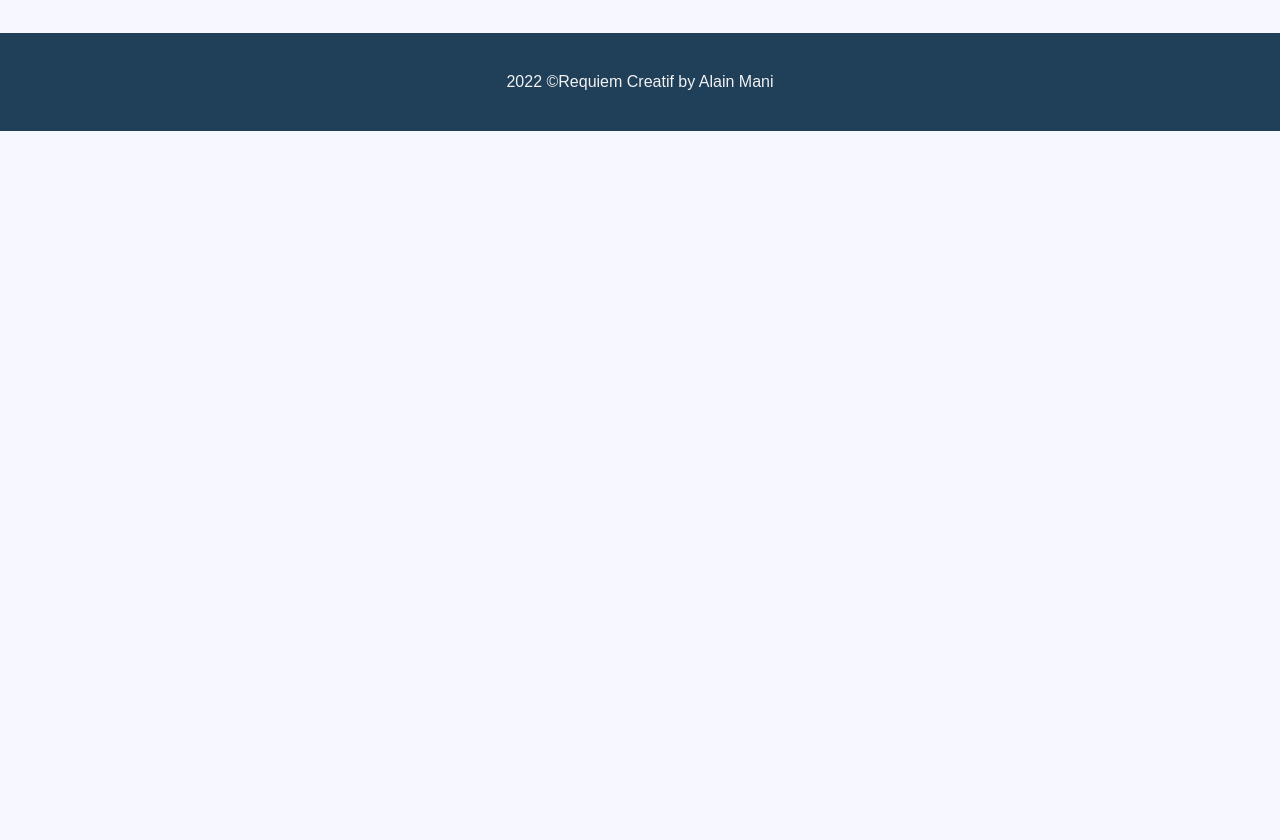
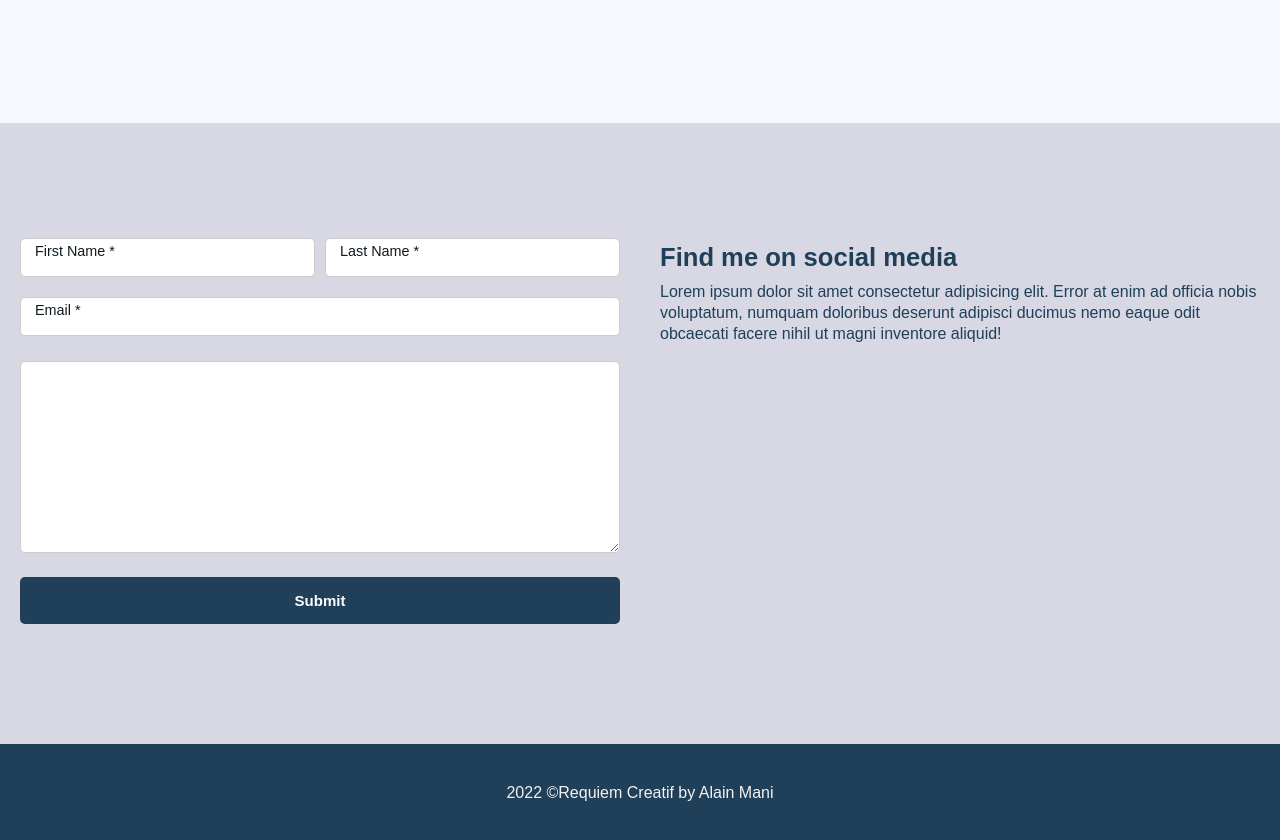
Before and after one commit to requiemcreatif/personal-web-v1-react, a React (Create React App) app: page / in a window 1280 px wide. Shown: the part 1360-2200 px from the top of the page. Before the commit the page ends 1491 px from the top, so only its background shows below. Built offline with nearby package versions, Linux system fonts and the light colour scheme; a web font is replaced by a local one.

Commit message:
contact form created

```diff
--- a/src/App.css
+++ b/src/App.css
@@ -106,7 +106,7 @@ h2 {
 
 /* Card animations */
 .card {
-  width: 310px;
+  width: 295px;
   height: 250px;
   border-radius: 10px;
   background: #ffffff;
@@ -115,10 +115,11 @@ h2 {
   border: 0.5px solid #c3c6ce;
   transition: 0.5s ease-out;
   overflow: visible;
+  margin: 1rem;
 }
 
 .card-details {
-  color: black;
+  color: #053651;
   height: 100%;
   gap: 0.5em;
   display: grid;
@@ -130,7 +131,7 @@ h2 {
   width: 60%;
   border-radius: 0.5rem;
   border: none;
-  background-color: #008bf8;
+  background-color: #053651;
   color: #fff;
   font-size: 1.5rem;
   padding: 1rem 1rem;
@@ -142,22 +143,63 @@ h2 {
 }
 
 .text-body {
-  color: rgb(134, 134, 134);
+  color: #053651;
 }
 
 /*Text*/
 .text-title {
   font-size: 1.5em;
-  font-weight: bold;
+  font-weight: 600;
 }
 
 /*Hover*/
 .card:hover {
-  border-color: #008bf8;
+  border-color: #053651;
   box-shadow: 0 4px 18px 0 rgba(0, 0, 0, 0.25);
+  scale: 1.05;
 }
 
 .card:hover .card-button {
   transform: translate(-50%, 50%);
   opacity: 1;
+  cursor: pointer;
 }
+
+/* ContactForm style */
+
+.input-group {
+  position: relative;
+}
+
+.input {
+  border: solid 1.5px #9e9e9e;
+  border-radius: 1rem;
+  background: none;
+  padding: 1rem;
+  font-size: 1.5rem;
+  color: #053651;
+  transition: border 150ms cubic-bezier(0.4, 0, 0.2, 1);
+}
+
+.user-label {
+  position: absolute;
+  left: 15px;
+  color: #e8e8e8;
+  pointer-events: none;
+  transform: translateY(1rem);
+  transition: 150ms cubic-bezier(0.4, 0, 0.2, 1);
+}
+
+.input:focus,
+input:valid {
+  outline: none;
+  border: 1.5px solid #1a73e8;
+}
+
+.input:focus ~ label,
+input:valid ~ label {
+  transform: translateY(-50%) scale(0.8);
+  background-color: #d8d8e4;
+  /* padding: 0 0.2em; */
+  color: #2998d5;
+}
--- a/src/App.js
+++ b/src/App.js
@@ -7,6 +7,8 @@ import Navbar from "./components/Navbar";
 import Cards from "./components/Cards";
 import Footer from "./components/Footer";
 import Header from "./components/Header";
+import Contact from "./components/Contact";
+import Contactform from "./components/Contactform";
 import styled from "styled-components";
 
 //https://dev.to/requiemcreatif
@@ -27,6 +29,9 @@ function App() {
           <Navbar toggleTheme={toggleTheme} isDarkTheme={isDarkTheme} />
           <Header />
           <Cards />
+          <Contactform />
+          {/* <Contact /> */}
+
           <Footer />
           <Routes>
             {/* <Route path="/" element={<App />} /> */}
--- /dev/null
+++ b/src/components/Contact.js
@@ -0,0 +1,162 @@
+import React from "react";
+import styled from "styled-components";
+
+const FormDiv = styled.div`
+  display: flex;
+  flex-direction: column;
+  align-items: center;
+
+  form {
+    padding: 0 2rem;
+    width: 100%;
+    display: flex;
+    flex-direction: column;
+    align-items: center;
+
+    // form second div
+    div {
+      display: flex;
+      flex-direction: column;
+      align-items: center;
+      //margin: 1rem 0;
+      width: 100%;
+      textarea {
+        width: 100%;
+        padding: 1rem;
+        border: 0.5px solid #ccc;
+        border-radius: 5px;
+      }
+      label {
+        display: flex;
+        flex-direction: column;
+        align-items: center;
+        margin: 1rem 0;
+        width: 100%;
+        input {
+          width: 100%;
+          padding: 1rem;
+          border: 0.5px solid #ccc;
+          border-radius: 5px;
+          margin: 0.5rem 0;
+        }
+      }
+    }
+
+    div:first-of-type {
+      display: flex;
+      flex-direction: row;
+      gap: 1rem;
+
+      @media (max-width: 768px) {
+        flex-direction: column;
+        gap: 0;
+      }
+    }
+  }
+
+  button {
+    width: 100%;
+    padding: 1.5rem;
+    border: none;
+    border-radius: 5px;
+    background-color: #203f59;
+    //border: 0.5px solid #c3c6ce;
+    color: #fff;
+    font-size: 1.5rem;
+    font-weight: 600;
+    margin: 1rem 0;
+    cursor: pointer;
+    transition: all 0.3s ease-in-out;
+    &:hover {
+      background-color: #fe5f55; // 203f59
+      color: #fff;
+      //scale: 1.1;
+    }
+  }
+`;
+
+const Wrapper = styled.div`
+  background: #d8d8e4;
+  padding: 5rem 0;
+  margin: 5rem auto;
+  max-width: 1300px;
+  display: grid;
+  grid-template-columns: 1fr 1fr;
+
+  @media (max-width: 768px) {
+    padding: 0 2rem;
+    grid-template-columns: 1fr;
+    grid-template-areas:
+      "one"
+      "two";
+    .one {
+      grid-area: two;
+    }
+    .two {
+      grid-area: one;
+    }
+  }
+`;
+
+const InfoDiv = styled.div`
+  padding: 2rem;
+  display: flex;
+  flex-direction: column;
+  gap: 1rem;
+
+  h3 {
+    font-size: 1.6em;
+    font-weight: 600;
+  }
+  p {
+    line-height: 1.3;
+    //padding: 0 2rem;
+  }
+`;
+
+const Div = styled.div`
+  background: #d8d8e4;
+  padding: 1rem 0;
+`;
+
+const Contact = () => {
+  return (
+    <Div>
+      <Wrapper>
+        <FormDiv className="one">
+          {/* <h2>Contact</h2> */}
+          <form>
+            <div>
+              <label>
+                <input type="text" placeholder="Name *" />
+              </label>
+              <label>
+                <input type="text" placeholder="Last Name *" />
+              </label>
+            </div>
+            <div>
+              <label>
+                <input type="text" placeholder="Email *" />
+              </label>
+              <label>
+                <textarea name="" id="" cols="30" rows="10"></textarea>
+              </label>
+            </div>
+
+            <button>Submit</button>
+          </form>
+        </FormDiv>
+        <InfoDiv className="two">
+          <h3 className="font">Find me on social media</h3>
+          <p className="font">
+            Lorem ipsum dolor sit amet consectetur adipisicing elit. Error at enim ad officia nobis
+            voluptatum, numquam doloribus deserunt adipisci ducimus nemo eaque odit obcaecati facere
+            nihil ut magni inventore aliquid!
+          </p>
+        </InfoDiv>
+      </Wrapper>
+    </Div>
+  );
+};
+
+export default Contact;
--- /dev/null
+++ b/src/components/Contactform.js
@@ -0,0 +1,177 @@
+import React from "react";
+import styled from "styled-components";
+
+const Div = styled.div`
+  background: #d8d8e4;
+  padding: 1rem 0;
+`;
+
+const Wrapper = styled.div`
+  font-family: "blinker", sans-serif;
+
+  display: grid;
+  grid-template-columns: repeat(2, 1fr);
+  background: #d8d8e4;
+  padding: 5rem 0;
+  margin: 5rem auto;
+  max-width: 1300px;
+
+  @media (max-width: 768px) {
+    padding: 0 2rem;
+    grid-template-columns: 1fr;
+    grid-template-areas:
+      "one"
+      "two";
+    .one {
+      grid-area: two;
+    }
+    .two {
+      grid-area: one;
+    }
+  }
+`;
+
+const FormDiv = styled.div`
+  display: flex;
+  flex-direction: column;
+  align-items: center;
+
+  label {
+    font-size: 0.9em;
+    color: #101b21;
+  }
+
+  form {
+    padding: 0 2rem;
+    width: 100%;
+    display: flex;
+    flex-direction: column;
+    gap: 1rem;
+    //align-items: center;
+
+    textarea {
+      width: 100%;
+      padding: 1rem;
+      border: 0.5px solid #ccc;
+      border-radius: 5px;
+      background-color: #fff;
+    }
+
+    input {
+      width: 100%;
+      padding: 1rem;
+      border: 0.5px solid #ccc;
+      border-radius: 5px;
+      margin: 0.5rem 0;
+      background-color: #fff;
+    }
+
+    .form-one {
+      display: grid;
+      grid-template-columns: repeat(2, 1fr);
+      //flex-direction: row;
+      gap: 1rem;
+      width: 100%;
+
+      input {
+        width: 100%;
+      }
+
+      @media (max-width: 768px) {
+        grid-template-columns: 1fr;
+        gap: 0;
+      }
+    }
+  }
+
+  .form-two {
+    display: flex;
+    flex-direction: column;
+    gap: 2rem;
+  }
+
+  button {
+    width: 100%;
+    padding: 1.5rem;
+    border: none;
+    border-radius: 5px;
+    background-color: #203f59;
+    //border: 0.5px solid #c3c6ce;
+    color: #fff;
+    font-size: 1.5rem;
+    font-weight: 600;
+    margin: 1rem 0;
+    cursor: pointer;
+    transition: all 0.3s ease-in-out;
+    &:hover {
+      background-color: #fe5f55; // 203f59
+      color: #fff;
+      //scale: 1.1;
+    }
+  }
+`;
+
+const InfoDiv = styled.div`
+  padding: 1rem 2rem;
+  display: flex;
+  flex-direction: column;
+  gap: 1rem;
+
+  h3 {
+    font-size: 1.6em;
+    font-weight: 600;
+  }
+  p {
+    line-height: 1.3;
+    //padding: 0 2rem;
+  }
+`;
+
+const Contactform = () => {
+  return (
+    <Div>
+      <Wrapper>
+        <FormDiv className="one">
+          <form>
+            <div className="form-one">
+              <div className="input-group">
+                <input required type="text" name="text" autocomplete="off" class="input" />
+                <label className="user-label">First Name *</label>
+              </div>
+              <div className="input-group">
+                <input required type="text" name="text" autocomplete="off" className="input" />
+                <label className="user-label">Last Name *</label>
+              </div>
+            </div>
+            <div className="form-two">
+              <div className="input-group">
+                <input required type="email" name="email" autocomplete="off" className="input" />
+                <label className="user-label">Email *</label>
+              </div>
+              <div className="input-group">
+                <textarea
+                  required
+                  cols="30"
+                  rows="10"
+                  autocomplete="off"
+                  className="input"></textarea>
+                {/* <label class="user-label">Email</label> */}
+              </div>
+            </div>
+            <button>Submit</button>
+          </form>
+        </FormDiv>
+        <InfoDiv className="two">
+          <h3 className="font">Find me on social media</h3>
+          <p className="font">
+            Lorem ipsum dolor sit amet consectetur adipisicing elit. Error at enim ad officia nobis
+            voluptatum, numquam doloribus deserunt adipisci ducimus nemo eaque odit obcaecati facere
+            nihil ut magni inventore aliquid!
+          </p>
+        </InfoDiv>
+      </Wrapper>
+    </Div>
+  );
+};
+
+export default Contactform;
--- a/src/components/Header.js
+++ b/src/components/Header.js
@@ -13,6 +13,14 @@ const HeaderDiv = styled.div`
   max-width: 1300px;
   margin: 6rem auto;
   padding: 15rem 4rem;
+
+  h1 {
+    font-size: 4.5em;
+
+    @media (max-width: 768px) {
+      font-size: 4em;
+    }
+  }
 
   img {
     width: 30px;
@@ -39,9 +47,6 @@ const HeaderDiv = styled.div`
     flex-direction: column;
     gap: 4rem;
 
-    h1 {
-      font-size: 4.5em;
-    }
     p {
       font-size: 1.1em;
       line-height: 1.4;
@@ -68,11 +73,11 @@ const Header = () => {
   return (
     <HeaderDiv>
       <div>
-        <h1>Full Stack Development</h1>
+        <h1 className="first">Full Stack Development</h1>
 
         <p>
-          Alain Mani is a French Full Stack Web Developer, with graphic design background. He is
-          based in Malta. He has a passion for coding and design. He is also a indie game developer
+          Alain Mani is a French Full Stack Web Developer based in Malta, with graphic design
+          background. He has a passion for coding and design. He is also a indie game developer
           working on his first game.
         </p>
         <div className="images">
--- a/src/components/Navbar.js
+++ b/src/components/Navbar.js
@@ -50,7 +50,7 @@ export const NavContainer = styled.nav`
       }
 
       li {
-        margin-left: 2rem;
+        margin: 0 2rem;
 
         a {
           text-decoration: none;
@@ -58,7 +58,10 @@ export const NavContainer = styled.nav`
           padding: 1rem;
         }
         &:hover {
-          color: #fff;
+          color: #fe5f55;
+          transition: 0.3s ease-in-out;
+          scale: 1.1;
+          cursor: pointer;
         }
       }
     }
--- a/src/theme.js
+++ b/src/theme.js
@@ -8,7 +8,9 @@ export const GlobalStyles = createGlobalStyle`
     transition: background 0.2s ease-in, color 0.2s ease-in;
   }
   // change logo color
-
+  .font {
+    color: ${({ theme }) => theme.textFont};
+  }
 
     ${NavContainer} {
 
@@ -29,6 +31,7 @@ export const darkTheme = {
   //text: "#f1f1f1",
   text: "#fff",
   btnBackground: "#2998D5",
+  textFont: "#203f59",
   //nav: "#203f59",
   //Logo: "#fff",
 };
```
Also changed, not shown: src/components/Cards.js (+21 -67 lines).
